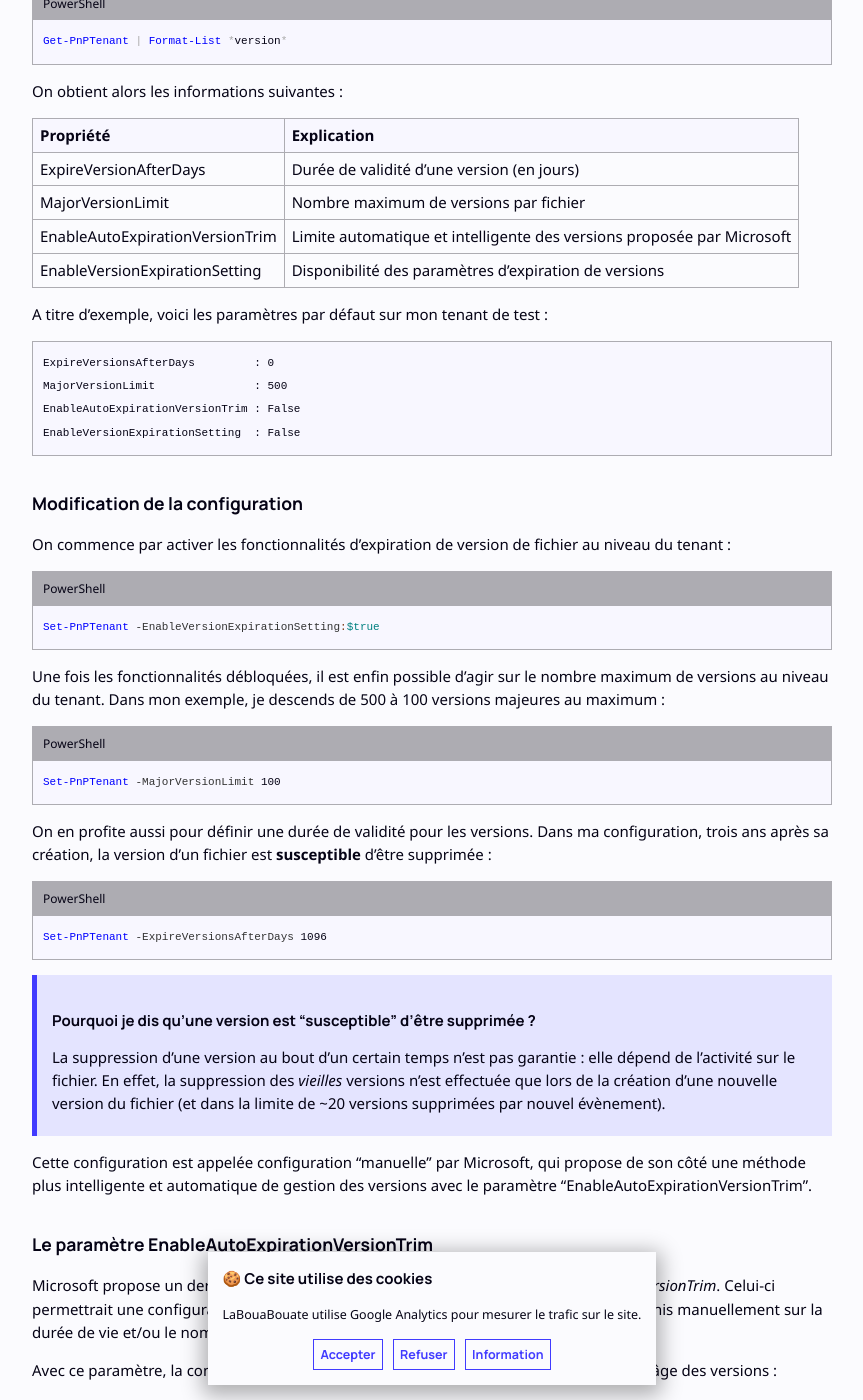
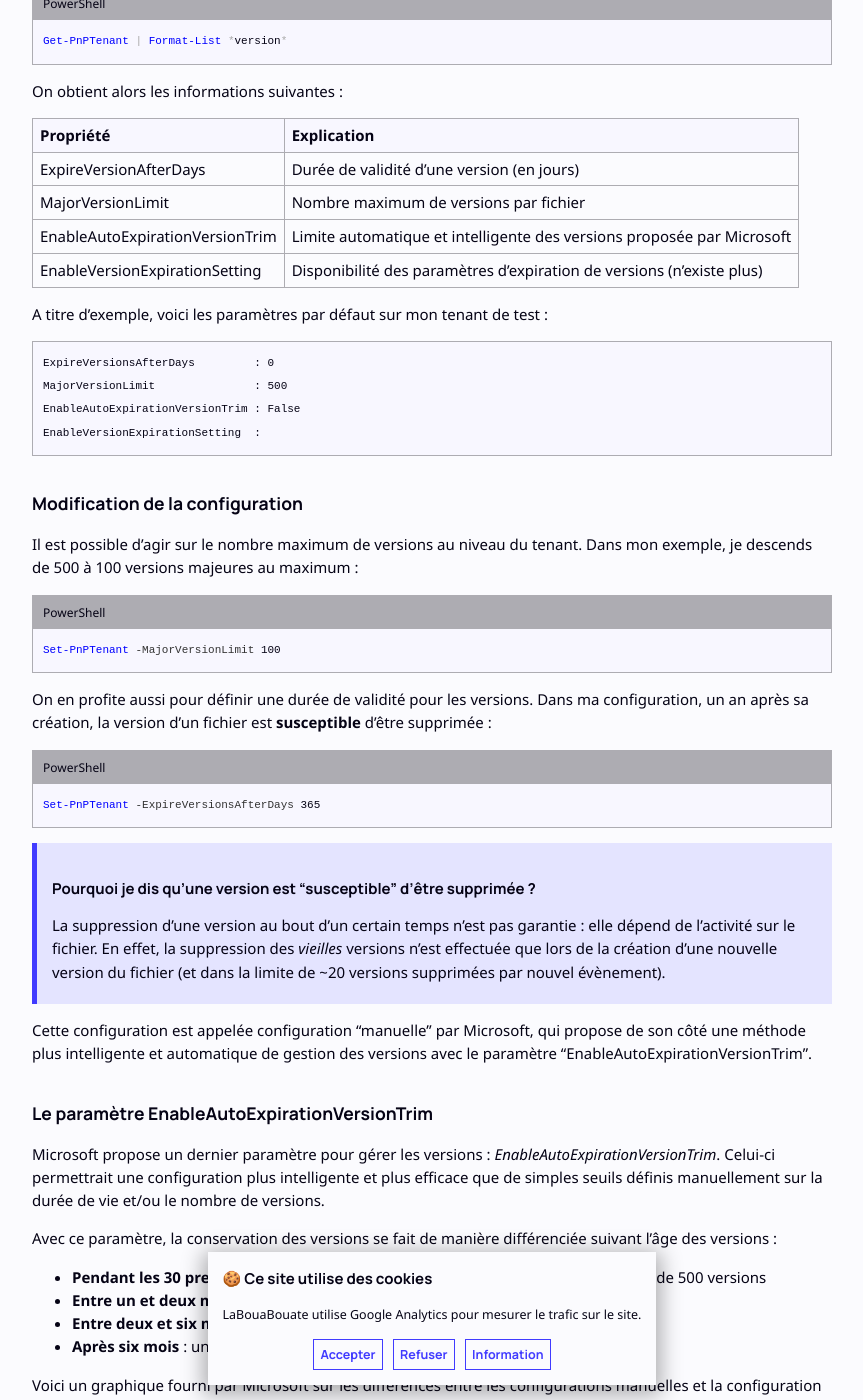
Before and after one commit to leobouard/leobouard.github.io, a Jekyll site: the page built from _posts/2024-07-11-le-versioning-sur-sharepoint.md, in a window 1280 px wide and 1400 px high, scrolled down 1327 px. Shown: the whole window, without its empty margins (208-1071 px from the left). Built offline with Jekyll 4.4.1, drawn with Linux system fonts in a browser that asks for light colours; nearby versions of some CDN libraries; some web fonts are replaced.

Commit message:
Update 2024-07-11-le-versioning-sur-sharepoint.md

````diff
--- a/_posts/2024-07-11-le-versioning-sur-sharepoint.md
+++ b/_posts/2024-07-11-le-versioning-sur-sharepoint.md
@@ -49,7 +49,7 @@ Propriété | Explication
 ExpireVersionAfterDays | Durée de validité d'une version (en jours)
 MajorVersionLimit | Nombre maximum de versions par fichier
 EnableAutoExpirationVersionTrim | Limite automatique et intelligente des versions proposée par Microsoft
-EnableVersionExpirationSetting | Disponibilité des paramètres d'expiration de versions
+EnableVersionExpirationSetting | Disponibilité des paramètres d'expiration de versions (n'existe plus)
 
 A titre d'exemple, voici les paramètres par défaut sur mon tenant de test :
 
@@ -57,27 +57,21 @@ A titre d'exemple, voici les paramètres par défaut sur mon tenant de test :
 ExpireVersionsAfterDays         : 0
 MajorVersionLimit               : 500
 EnableAutoExpirationVersionTrim : False
-EnableVersionExpirationSetting  : False
+EnableVersionExpirationSetting  :
 ```
 
 ### Modification de la configuration
 
-On commence par activer les fonctionnalités d'expiration de version de fichier au niveau du tenant :
-
-```powershell
-Set-PnPTenant -EnableVersionExpirationSetting:$true
-```
-
-Une fois les fonctionnalités débloquées, il est enfin possible d'agir sur le nombre maximum de versions au niveau du tenant. Dans mon exemple, je descends de 500 à 100 versions majeures au maximum :
+Il est possible d'agir sur le nombre maximum de versions au niveau du tenant. Dans mon exemple, je descends de 500 à 100 versions majeures au maximum :
 
 ```powershell
 Set-PnPTenant -MajorVersionLimit 100
 ```
 
-On en profite aussi pour définir une durée de validité pour les versions. Dans ma configuration, trois ans après sa création, la version d'un fichier est **susceptible** d'être supprimée :
+On en profite aussi pour définir une durée de validité pour les versions. Dans ma configuration, un an après sa création, la version d'un fichier est **susceptible** d'être supprimée :
 
 ```powershell
-Set-PnPTenant -ExpireVersionsAfterDays 1096
+Set-PnPTenant -ExpireVersionsAfterDays 365
 ```
 
 > #### Pourquoi je dis qu'une version est "susceptible" d'être supprimée ?
````
